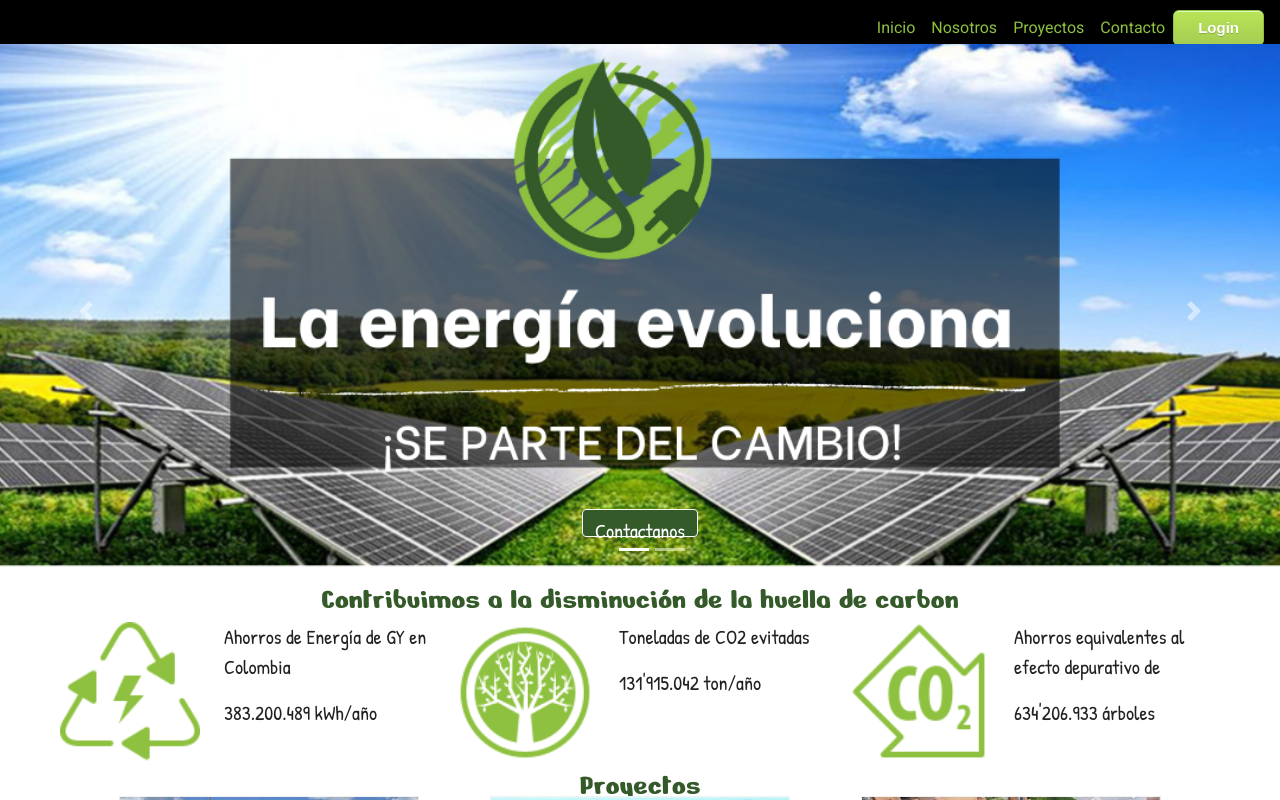
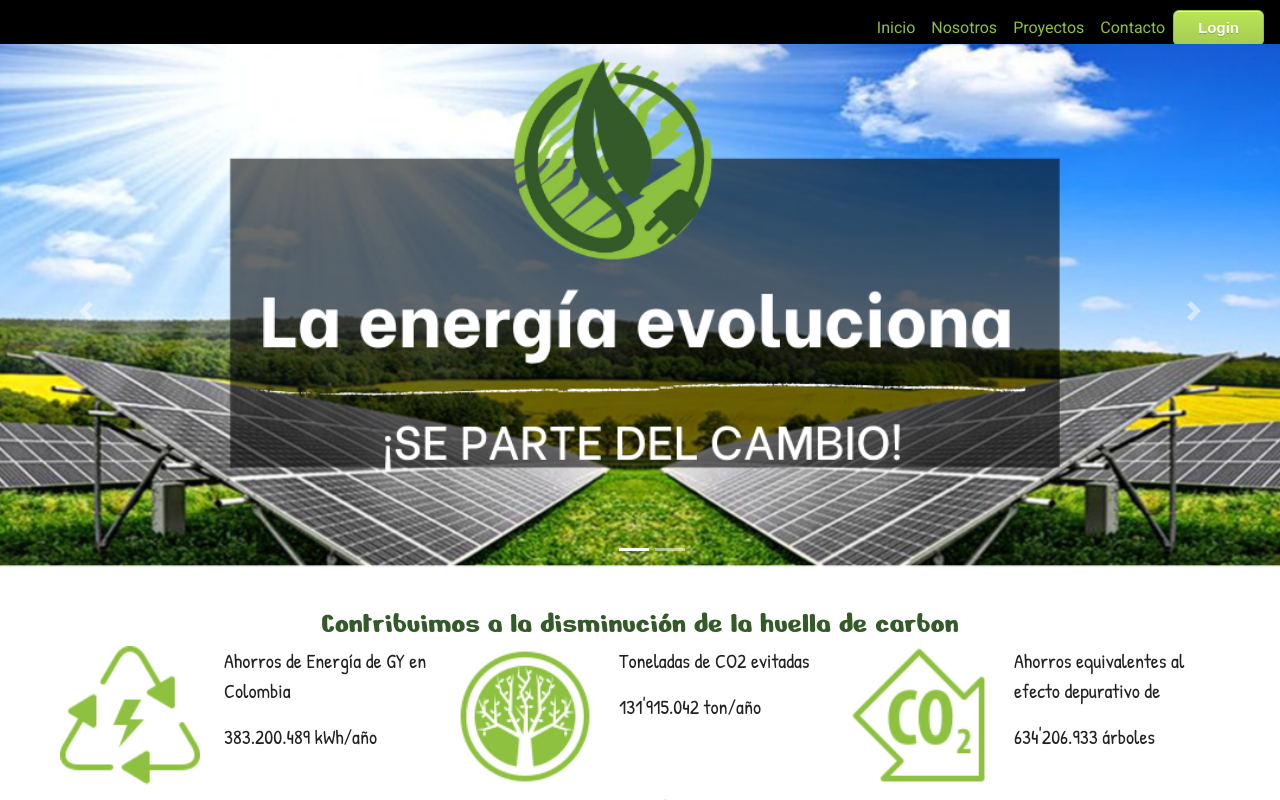
Before and after one commit to equipo73mintic/frontend-final-project-73, a Vue app: page / in a window 1280 px wide. Shown: the top 800 px of the page. Built offline with nearby package versions, Linux system fonts and the light colour scheme; no server answers.

Commit message:
cambios estilos servicios

```diff
--- a/src/components/LandingCarousel.vue
+++ b/src/components/LandingCarousel.vue
@@ -18,12 +18,7 @@
         <div class="carousel-item active">
           <img src="@/assets/imagenesCarrusel/img1.png" class="d-block w-100"  />
           <div class="carousel-caption ">
-            <button
-                type="button"
-                class="btn btn-light btnInfo"
-              >
-              <p class="textInfo">Contactanos</p>
-              </button>
+
           </div>
         </div>
 
--- a/src/components/LandingPage.vue
+++ b/src/components/LandingPage.vue
@@ -1,8 +1,12 @@
 <template>
   <div class="landing">
     <landing-carousel> </landing-carousel>
+    <br>
     <landing-info> </landing-info>
+    <br>
+    <br>
     <landing-services> </landing-services>
+    <br>
     <landing-customers> </landing-customers>
     <br>
     <br>
--- a/src/components/LandingServices.vue
+++ b/src/components/LandingServices.vue
@@ -62,6 +62,6 @@ export default {
 }
 
 .card {
-    min-height: 350px;
+    min-height: 200px;
 }
 </style>
```
